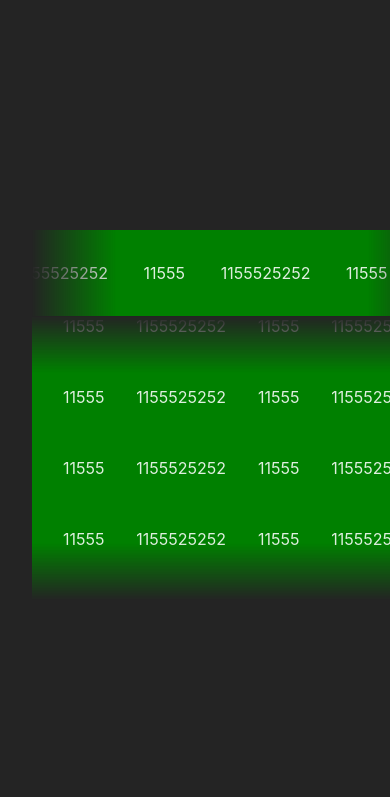
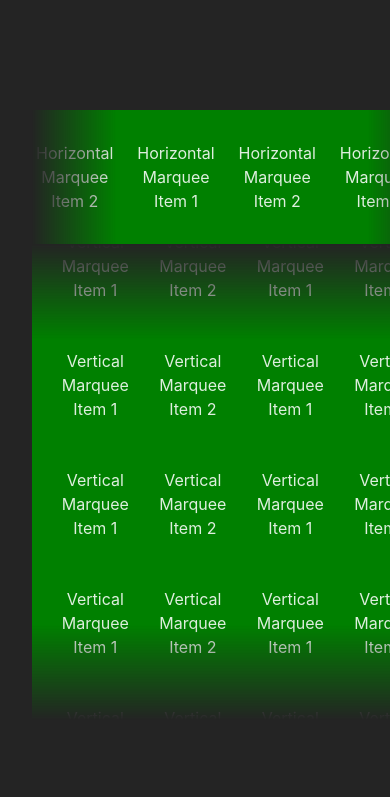
Before and after one commit to Vahan0799/infinite-marquee, a website built with Vite: page index.html in a window 390 px wide. Shown: the top 797 px of the page. Built offline with nearby package versions, Linux system fonts and the light colour scheme.

Commit message:
Package Ready

```diff
--- a/css/horizontal-marquee.css
+++ /dev/null
@@ -1,73 +0,0 @@
-.horizontal-marquee {
-    display: flex;
-    flex-wrap: nowrap;
-    overflow: hidden;
-    gap: var(--_gap);
-    max-width: 100%;
-}
-
-.horizontal-marquee.smooth {
-    -webkit-mask: linear-gradient(90deg, transparent, #fff 20%, #fff 80%, transparent);
-    mask: linear-gradient(90deg, transparent, #fff 20%, #fff 80%, transparent);
-}
-
-.horizontal-marquee-inner {
-    display: flex;
-    align-items: center;
-    justify-content: space-around;
-    flex-wrap: nowrap;
-    gap: var(--_gap);
-    min-width: 100%;
-    animation: horizontal-marquee var(--_speed) linear infinite var(--_direction);
-}
-
-@keyframes horizontal-marquee {
-    0% {
-        transform: translate(calc(var(--_gap) * -1));
-    }
-
-    100% {
-        transform: translate(calc(-100% - var(--_gap) * 2));
-    }
-}
-
-.vertical-marquee {
-    display: flex;
-    flex-wrap: nowrap;
-    overflow: hidden;
-    margin-bottom: var(--_gap);
-    max-height: 100%;
-    flex-direction: column;
-    height: var(--_containerSize);
-    overflow: hidden;
-}
-
-.vertical-marquee.smooth {
-    -webkit-mask: linear-gradient(180deg, transparent, #fff 20%, #fff 80%, transparent);
-    mask: linear-gradient(180deg, transparent, #fff 20%, #fff 80%, transparent);
-}
-
-.vertical-marquee-inner {
-    flex-shrink: 0;
-    display: flex;
-    align-items: center;
-    justify-content: space-around;
-    flex-wrap: nowrap;
-    margin-bottom: var(--_gap);
-    animation: vertical-marquee var(--_speed) linear infinite var(--_direction);
-}
-
-@keyframes vertical-marquee {
-    0% {
-        transform: translateY(calc(var(--_gap) * -1));
-    }
-    100% {
-        transform: translateY(calc(-100% - var(--_gap) * 2));
-    }
-}
-
-.marque-examp {
-    width: 100%;
-    padding: 15px;
-    background-color: green;
-}
--- a/index.html
+++ b/index.html
@@ -4,17 +4,17 @@
     <meta charset="UTF-8" />
     <link rel="icon" type="image/svg+xml" href="/vite.svg" />
     <meta name="viewport" content="width=device-width, initial-scale=1.0" />
-    <title>Vite App</title>
+    <title>Infinite Marquee</title>
   </head>
   <body>
     <div id="app">
       <div class="marque-examp" data-direction="left" data-smooth="true" data-speed="10000">
-        <p>11555</p>
-        <p>1155525252</p>
+        <p>Horizontal Marquee Item 1</p>
+        <p>Horizontal Marquee Item 2</p>
       </div>
       <div class="marque-examp" data-direction="bottom" data-speed="1000" data-smooth="true">
-        <p>11555</p>
-        <p>1155525252</p>
+        <p>Vertical Marquee Item 1</p>
+        <p>Vertical Marquee Item 2</p>
       </div>
     </div>
     <script type="module" src="/main.js"></script>
--- /dev/null
+++ b/infinite-marquee.css
@@ -0,0 +1,12 @@
+/**
+ * Infinite Marquee 1.0.0
+ * Infinite Horizontal & Vertical Marquee animation based on CSS and controlled with JS
+ *
+ * Copyright 2023 Vahan Baghdasaryan
+ *
+ * Released under the MIT License
+ *
+ * Released on: October 21, 2023
+ */
+
+.horizontal-marquee{display:flex;flex-wrap:nowrap;overflow:hidden;gap:var(--_gap);max-width:100%}.horizontal-marquee.smooth{-webkit-mask:linear-gradient(90deg,transparent,#fff 20%,#fff 80%,transparent);mask:linear-gradient(90deg,transparent,#fff 20%,#fff 80%,transparent)}.horizontal-marquee-inner{display:flex;align-items:center;justify-content:space-around;flex-wrap:nowrap;gap:var(--_gap);min-width:100%;animation:horizontal-marquee var(--_speed) linear infinite var(--_direction)}@keyframes horizontal-marquee{0%{transform:translate(calc(var(--_gap) * -1))}100%{transform:translate(calc(-100% - var(--_gap) * 2))}}.vertical-marquee{display:flex;flex-wrap:nowrap;margin-bottom:var(--_gap);max-height:100%;flex-direction:column;height:var(--_containerSize);overflow:hidden}.vertical-marquee.smooth{-webkit-mask:linear-gradient(180deg,transparent,#fff 20%,#fff 80%,transparent);mask:linear-gradient(180deg,transparent,#fff 20%,#fff 80%,transparent)}.vertical-marquee-inner{flex-shrink:0;display:flex;align-items:center;justify-content:space-around;flex-wrap:nowrap;margin-bottom:var(--_gap);animation:vertical-marquee var(--_speed) linear infinite var(--_direction)}@keyframes vertical-marquee{0%{transform:translateY(calc(var(--_gap) * -1))}100%{transform:translateY(calc(-100% - var(--_gap) * 2))}}
--- a/js/HorizontalMarquee.js
+++ /dev/null
@@ -1,133 +0,0 @@
-export default class HorizontalMarquee {
-	constructor(options = {}) {
-		this.element = typeof options.element == 'string' ? [...document.querySelectorAll(options.element)] : options.element;
-		this.direction = options.direction || 'left';
-		this.gap = options.gap || '0px';
-		this.speed = options.speed || 10000;
-		this.smoothEdges = options.smoothEdges || false;
-		this.fullContainer = options.fullContainer || false;
-		this.duplicateCount = options.duplicateCount || 1;
-		this.breakpointSize = options.breakpointSize || 991.8;
-		this.mobileSettings = options.mobileSettings || {};
-		this.on = {
-			beforeInit: options.on && options.on.beforeInit || null,
-			afterInit: options.on && options.on.afterInit || null
-		};
-		this.scrollType = options.direction === 'top' || options.direction === 'bottom' ? 'vertical' : 'horizontal';
-		this.init();
-	}
-
-	init() {
-		if (
-			(typeof window !== 'undefined' || typeof document !== 'undefined') &&
-			(Array.isArray(this.element) ? this.element.length > 0 : this.element)
-		) {
-
-			typeof this.on.beforeInit === 'function' && this.on.beforeInit();
-
-			if (Array.isArray(this.element)) {
-				// If the element selector could be an array of DOM
-				for (const element of this.element) {
-					this.configureChildNodes(element);
-					this.configureAnimationOptions(element);
-				}
-
-			} else {
-				// If it's single element
-				this.configureChildNodes(this.element);
-				this.configureAnimationOptions(this.element);
-			}
-
-			typeof this.on.afterInit === 'function' && this.on.afterInit();
-		}
-	}
-
-	configureChildNodes(element) {
-
-		const duplicatedContainer = document.createElement('div');
-		duplicatedContainer.classList.add(`${this.scrollType}-marquee-inner`);
-
-		// Move all the children of the element to the duplicated container
-		while (element.firstChild) {
-			duplicatedContainer.appendChild(element.firstChild);
-		}
-
-		element.classList.add(`${this.scrollType}-marquee`);
-		element.appendChild(duplicatedContainer);
-
-		this.duplicateOriginalNodes(duplicatedContainer);
-		this.duplicateContainer(element);
-	}
-
-	duplicateOriginalNodes(container) {
-		const children = container.children;
-		const cloneChildren = [];
-
-		// Clone each child element
-		for (let i = 0; i < children.length; i++) {
-			const originalChild = children[i];
-			const cloneChild = originalChild.cloneNode(true);
-			cloneChild.setAttribute('aria-hidden', true);
-			cloneChildren.push(cloneChild);
-		}
-
-		// Append the cloned elements to the end of the container
-		for (const cloneChild of cloneChildren) {
-			container.appendChild(cloneChild);
-		}
-	}
-
-	duplicateContainer(element) {
-		const container = element.querySelector(`.${this.scrollType}-marquee-inner`);
-		const cloneContainer = container.cloneNode(true);
-
-		cloneContainer.setAttribute('aria-hidden', true);
-
-		// Remove aria-hidden attribute for child elements in the cloned container
-		const children = cloneContainer.children;
-		for (let i = 0; i < children.length; i++) {
-			children[i].removeAttribute('aria-hidden');
-		}
-
-		const duplicateCount = this.scrollType === 'vertical' ? this.duplicateCount + 1 : this.duplicateCount;
-
-		// Create an array of duplicate containers
-		const duplicateContainers = Array.from({ length: duplicateCount }, () =>
-			cloneContainer.cloneNode(true)
-		);
-
-		// Append all duplicate containers to the original element
-		element.append(...duplicateContainers);
-
-		if (this.scrollType === 'vertical') {
-			const fixedHeight = element.clientHeight - container.clientHeight
-			element.style.setProperty('--_containerSize', `${fixedHeight}px`)
-		}
-	}
-
-	configureAnimationOptions(element) {
-		const media = window.matchMedia(`(max-width: ${this.breakpointSize}px)`);
-
-		const updateAnimationOptions = () => {
-			const mobileDirection = this.mobileSettings.direction || this.direction;
-			const isMobileDirectionReverse = mobileDirection === 'right' || mobileDirection === 'bottom';
-			const isThisDirectionReverse = this.direction === 'right' || this.direction === 'bottom';
-
-			const direction = media.matches ? (isMobileDirectionReverse ? 'reverse' : 'forwards')
-				: (isThisDirectionReverse ? 'reverse' : 'forwards');
-
-			const speed = media.matches ? this.mobileSettings.speed || this.speed : this.speed;
-			const gap = media.matches ? this.mobileSettings.gap || this.gap : this.gap;
-
-			element.style.setProperty('--_speed', `${speed}ms`);
-			element.style.setProperty('--_gap', gap);
-			element.style.setProperty('--_direction', direction);
-			this.smoothEdges && element.classList.add('smooth');
-			this.fullContainer && element.classList.add('full');
-		};
-
-		updateAnimationOptions();
-
-		window.addEventListener('resize', updateAnimationOptions);
-	}
-}
--- a/main.js
+++ b/main.js
@@ -1,12 +1,12 @@
-import './css/style.css';
-import './css/horizontal-marquee.css';
-import HorizontalMarquee from './js/HorizontalMarquee.js';
+import './style.css';
+import './infinite-marquee.css';
+import InfiniteMarquee from './infinite-marquee.mjs';
 
 document.addEventListener('DOMContentLoaded', function () {
-	const wrapper = document.querySelectorAll('.marque-examp')
+	const wrapper = document.querySelectorAll('.marque-examp');
 
 	wrapper.forEach(el => {
-		const marquee = new HorizontalMarquee({
+		 new InfiniteMarquee({
 			element: el,
 			speed: el.getAttribute('data-speed'),
 			smoothEdges: el.getAttribute('data-smooth'),
--- a/css/style.css
+++ b/style.css
@@ -34,3 +34,9 @@
 button:focus-visible {
   outline: 4px auto -webkit-focus-ring-color;
 }
+
+.marque-examp {
+  width: 100%;
+  padding: 15px;
+  background-color: green;
+}
--- a/tsconfig.json
+++ /dev/null
@@ -1,5 +0,0 @@
-{
-  "compilerOptions": {
-    "lib": ["es2015", "dom"]
-  }
-}
```
Also changed, not shown: infinite-marquee.mjs (added, +13 -0 lines), package.json (+23 -3 lines), ts/HorizontalMarquee.ts (deleted, +0 -157 lines), 3 other files.
